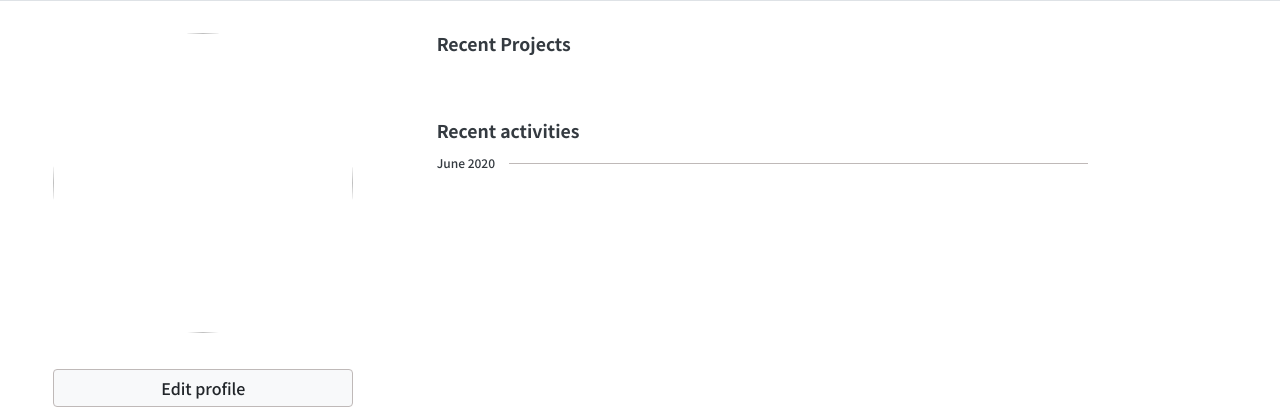
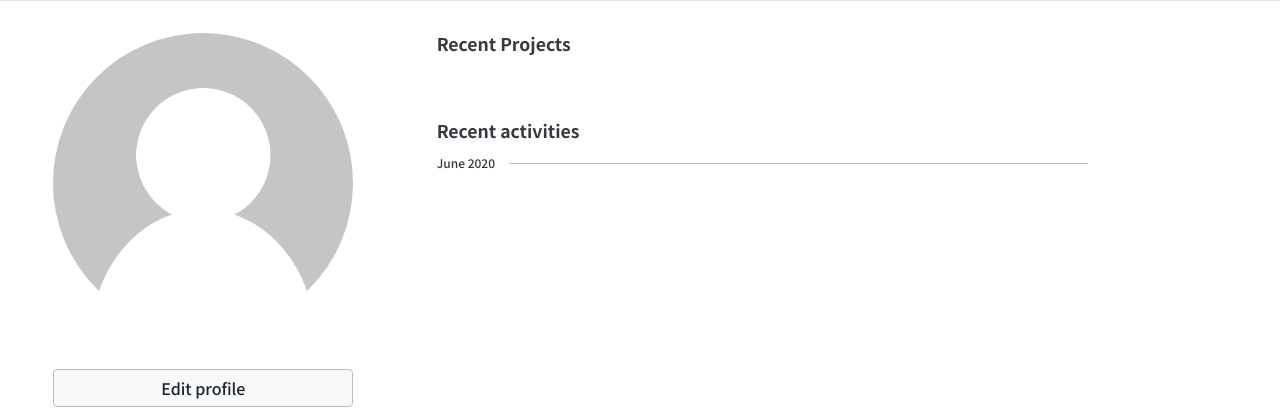
Before and after one commit to EiffelFly/hololink-main-frame, a Django app: a page that uses hololink/templates/dashboard_sidebar.html in a window 1280 px wide. Shown: the part 135-552 px from the top of the page. Run offline with Django 3.2, Linux system fonts and the light colour scheme; a user stored in the database is signed in; tables that the repository leaves empty hold one stand-in row (values such as "Sample post"); some libraries are stand-ins or nearby versions.

Commit message:
@user_dashboard - when user not upload avatar yet, use default image

```diff
--- a/hololink/templates/dashboard_sidebar.html
+++ b/hololink/templates/dashboard_sidebar.html
@@ -2,9 +2,15 @@
 {% load static %}
 
 <div class="col-4 d-flex flex-column">
-    <div class="row" style="margin: 2rem auto 0 auto">
-        <img src="{{ profile.user_avatar.url }}" width="300" height="300" style="border-radius: 50%;">
-    </div>
+    {% if profile.user_avatar %}
+        <div class="row" style="margin: 2rem auto 0 auto">
+            <img src="{{ profile.user_avatar.url }}" width="300" height="300" style="border-radius: 50%;">
+        </div>
+    {% else %}
+        <div class="row" style="margin: 2rem auto 0 auto">
+            <img src="{% static 'img/default-avatar.png' %}" width="300" height="300" style="border-radius: 50%;">
+        </div>
+    {% endif %}
     <div class="row" style="margin: 20px auto 0 auto; width: 300px;">
         <p style="font-size: 1.3rem;">{{ profile.user.username }}</p>
     </div>
```
Also changed, not shown: hololink/hololink/static/img/default-avatar.png (added).
